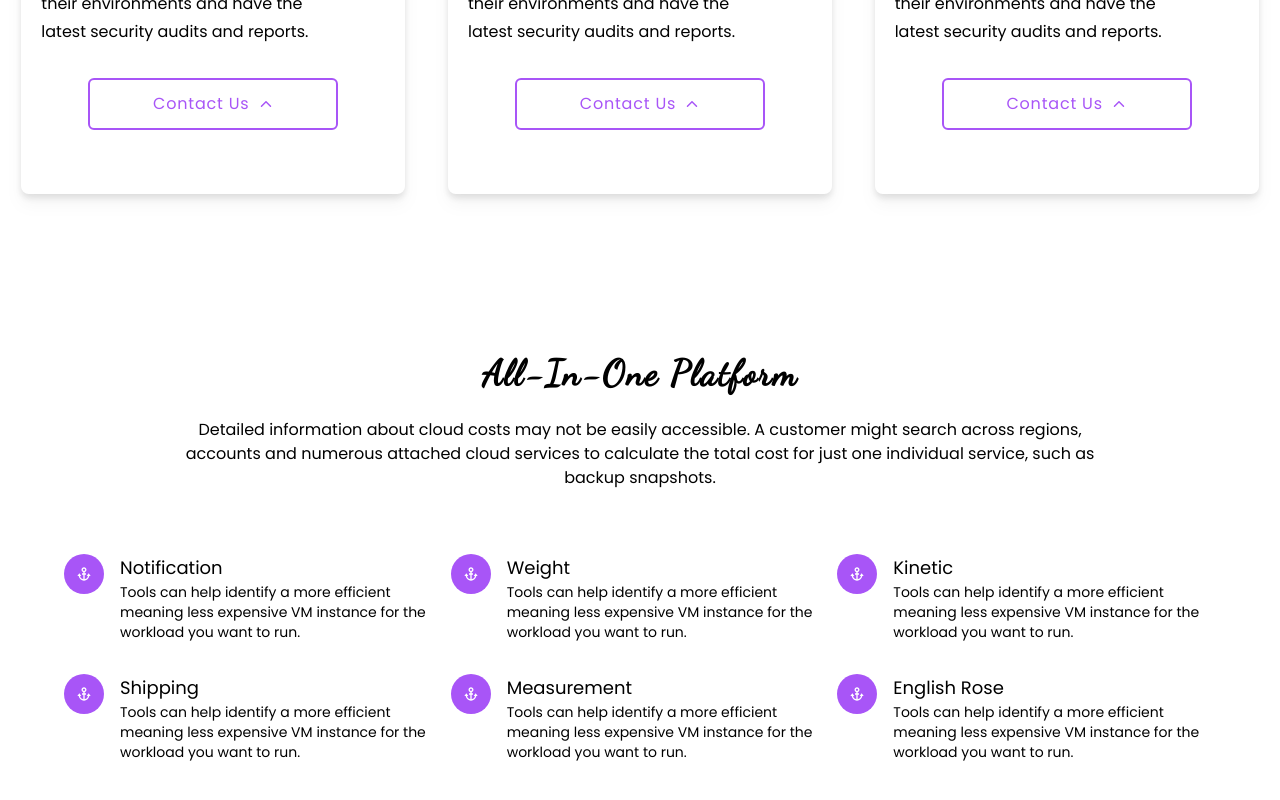
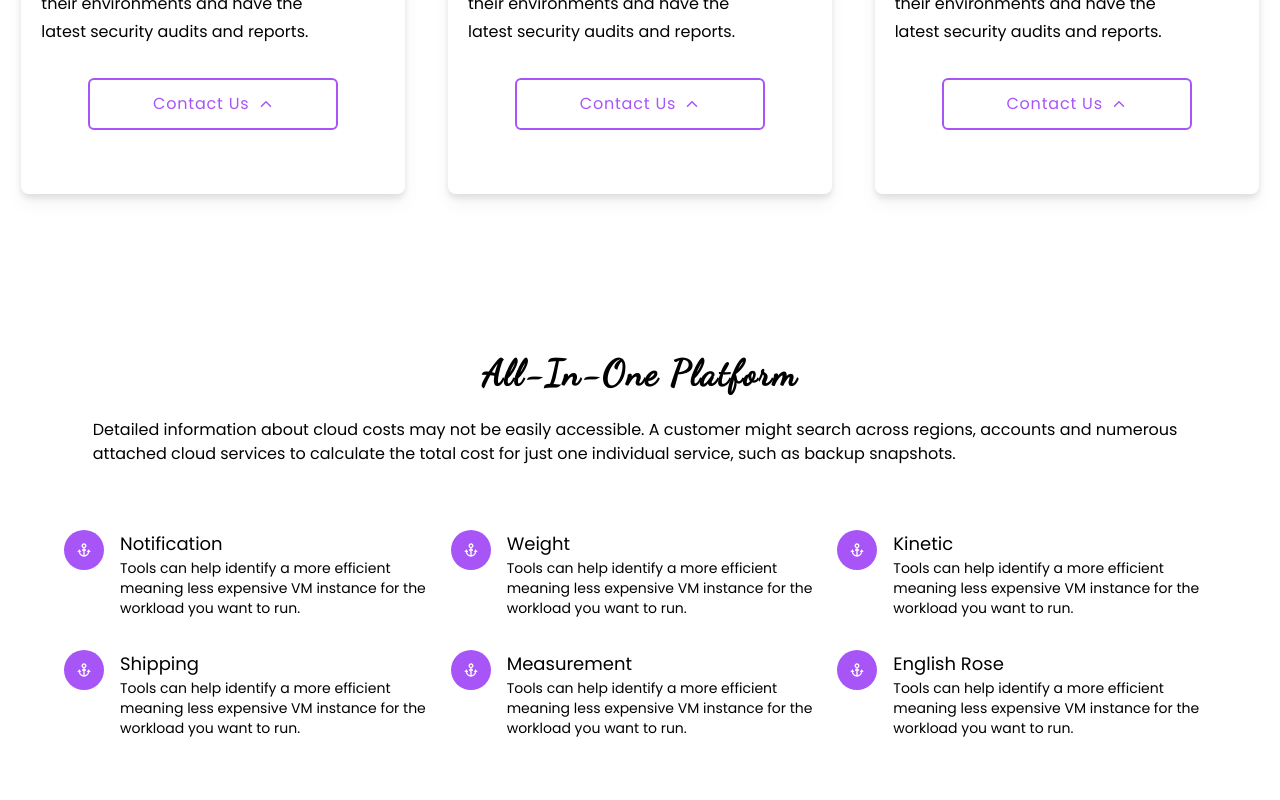
Before and after one commit to Orison03/Cloud-Project, a React (Create React App) app: page / in a window 1280 px wide. Shown: the part 2215-3015 px from the top of the page. Built offline with nearby package versions, Linux system fonts and the light colour scheme.

Commit message:
styled all in one submenu

```diff
--- a/src/components/AllInOne.js
+++ b/src/components/AllInOne.js
@@ -9,7 +9,7 @@ function AllInOne() {
         <h1 className="text-center capitalize font-slant font-extrabold text-black mb-6 text-2xl tracking-wider md:text-4xl">
           All-in-one platform
         </h1>
-        <p className="text-center w-[80%] mx-auto">
+        <p className="w-[95%] mx-auto">
           Detailed information about cloud costs may not be easily accessible. A
           customer might search across regions, accounts and numerous attached
           cloud services to calculate the total cost for just one individual
```
